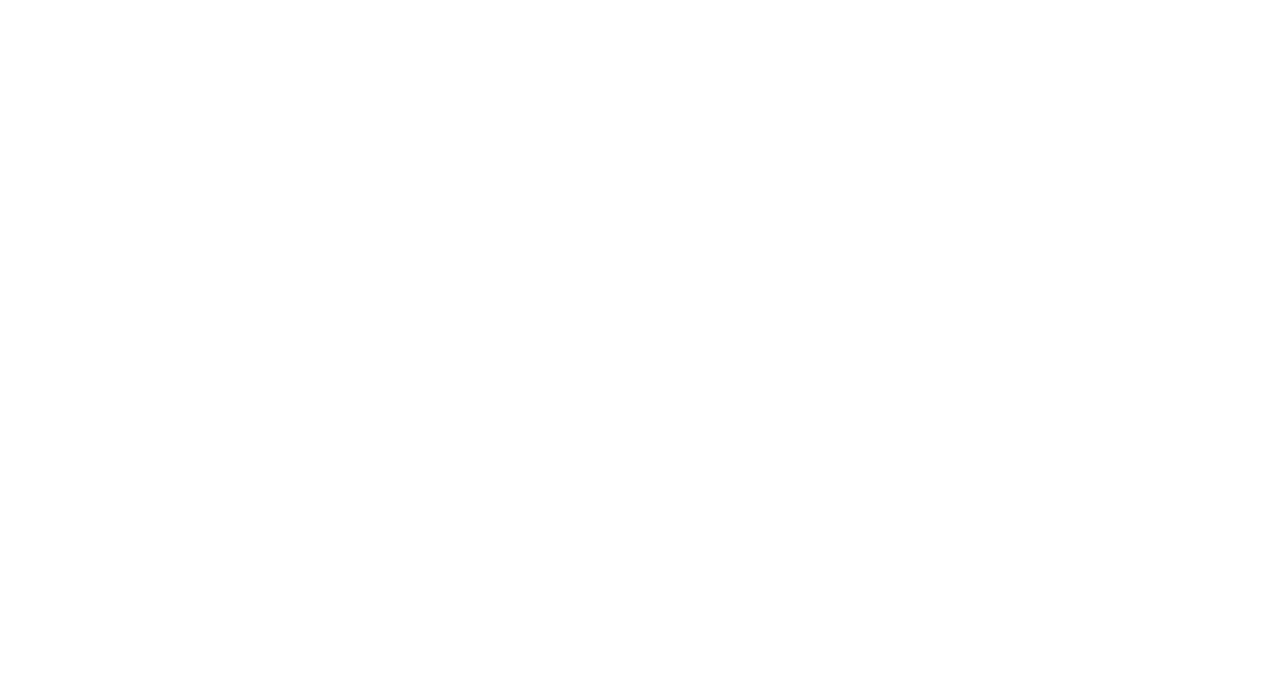
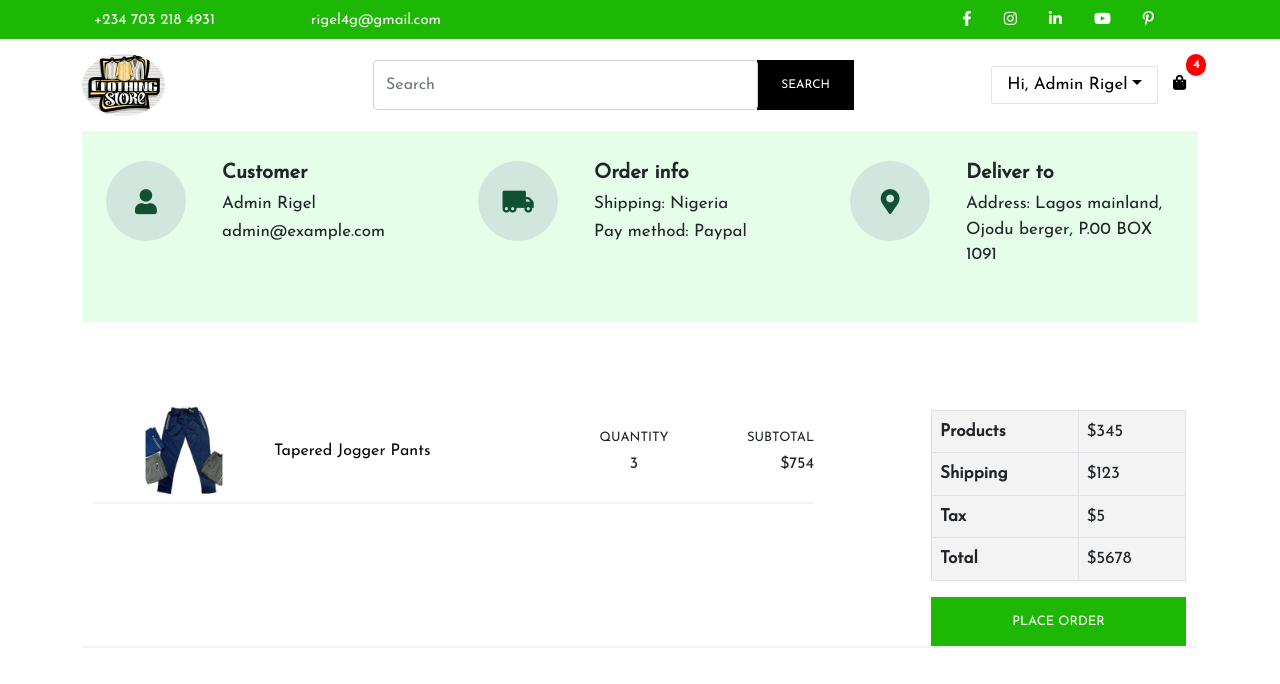
Before and after one commit to d-rigel/shopping_store, a React (Create React App) app: page /placeorder in a window 1280 px wide. Shown: the top 684 px of the page. Built offline with nearby package versions, Linux system fonts and the light colour scheme.

Commit message:
place order page done!

```diff
--- a/src/App.js
+++ b/src/App.js
@@ -9,6 +9,7 @@
 import { CartScreen } from "./screens/CartScreen";
 import { ShippingScreen } from "./screens/ShippingScreen";
 import { PaymentScreen } from "./screens/PaymentScreen";
+import { PlaceOrderScreen } from "./screens/PlaceOrderScreen";
 
 function App() {
   return (
@@ -22,6 +23,7 @@
         <Route path="/cart/:id?" component={CartScreen} />
         <Route path="/shipping" component={ShippingScreen} />
         <Route path="/payment" component={PaymentScreen} />
+        <Route path="/placeorder" component={PlaceOrderScreen} />
       </Switch>
     </Router>
   );
--- /dev/null
+++ b/src/screens/PlaceOrderScreen.js
@@ -0,0 +1,131 @@
+import React from "react";
+import { Link } from "react-router-dom";
+import { Header } from "../components/header/Header";
+
+export const PlaceOrderScreen = () => {
+  window.scrollTo(0, 0);
+  const placeOrderHandler = (e) => {
+    e.preventDefault();
+  };
+  return (
+    <>
+      <Header />
+      <div className="container">
+        <div className="row order-detail">
+          <div className="col-lg-4 col-sm-4 mb-lg-4 mb-5 mb-sm-0">
+            <div className="row ">
+              <div className="col-md-4 center">
+                <div className="alert-success order-box">
+                  <i class="fas fa-user"></i>
+                </div>
+              </div>
+              <div className="col-md-8 center">
+                <h5>
+                  <strong>Customer</strong>
+                </h5>
+                <p>Admin Rigel</p>
+                <p>admin@example.com</p>
+              </div>
+            </div>
+          </div>
+          {/* B */}
+          <div className="col-lg-4 col-sm-4 mb-lg-4 mb-5 mb-sm-0">
+            <div className="row">
+              <div className="col-md-4 center">
+                <div className="alert-success order-box">
+                  <i className="fas fa-truck-moving"></i>
+                </div>
+              </div>
+              <div className="col-md-8 center">
+                <h5>
+                  <strong>Order info</strong>
+                </h5>
+                <p>Shipping: Nigeria</p>
+                <p>Pay method: Paypal</p>
+              </div>
+            </div>
+          </div>
+          {/* C */}
+          <div className="col-lg-4 col-sm-4 mb-lg-4 mb-5 mb-sm-0">
+            <div className="row">
+              <div className="col-md-4 center">
+                <div className="alert-success order-box">
+                  <i className="fas fa-map-marker-alt"></i>
+                </div>
+              </div>
+              <div className="col-md-8 center">
+                <h5>
+                  <strong>Deliver to</strong>
+                </h5>
+                <p>Address: Lagos mainland, Ojodu berger, P.00 BOX 1091</p>
+              </div>
+            </div>
+          </div>
+        </div>
+        <div className="row justify-content-between order-product ">
+          <div className="col-lg-8">
+            {/* <Message variant="alert-info mt-5">Your cart is empty</Message> */}
+
+            <div className="order-product row">
+              <div className="col-md-3 col-6">
+                <img src="/images/5.png" alt="product" />
+              </div>
+              <div className="col-md-5 col-6 d-flex align-items-center">
+                <Link to={"/"}>
+                  <h6>Tapered Jogger Pants</h6>
+                </Link>
+              </div>
+              <div className="mt-3 mt-md-0 col-md-2 col-6  d-flex align-items-center flex-column justify-content-center ">
+                <h4>QUANTITY</h4>
+                <h6>3</h6>
+              </div>
+              <div className="mt-3 mt-md-0 col-md-2 col-6 align-items-end  d-flex flex-column justify-content-center ">
+                <h4>SUBTOTAL</h4>
+                <h6>$754</h6>
+              </div>
+            </div>
+          </div>
+          {/* total */}
+          <div className="col-lg-3 d-flex align-items-end flex-column mt-5 subtotal-order">
+            <table className="table table-bordered">
+              <tbody>
+                <tr>
+                  <td>
+                    <strong>Products</strong>
+                  </td>
+                  <td>$345</td>
+                </tr>
+                <tr>
+                  <td>
+                    <strong>Shipping</strong>
+                  </td>
+                  <td>$123</td>
+                </tr>
+                <tr>
+                  <td>
+                    <strong>Tax</strong>
+                  </td>
+                  <td>$5</td>
+                </tr>
+                <tr>
+                  <td>
+                    <strong>Total</strong>
+                  </td>
+                  <td>$5678</td>
+                </tr>
+              </tbody>
+            </table>
+            <button type="submit" onClick={placeOrderHandler}>
+              <Link to="/order" className="text-white">
+                PLACE ORDER
+              </Link>
+            </button>
+            {/* <div className="my-3 col-12">
+                <Message variant="alert-danger">{error}</Message>
+              </div> */}
+          </div>
+        </div>
+      </div>
+    </>
+  );
+};
```
